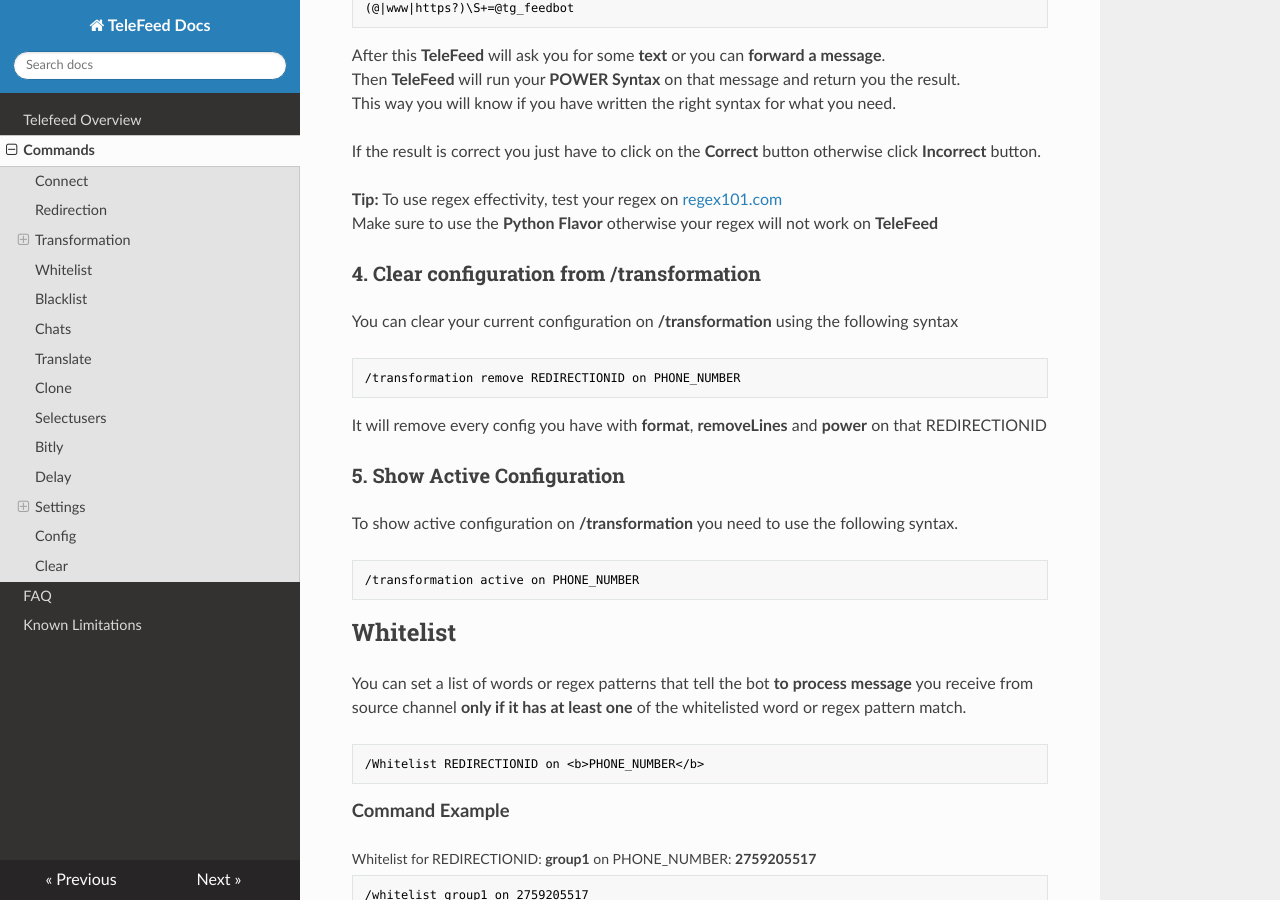
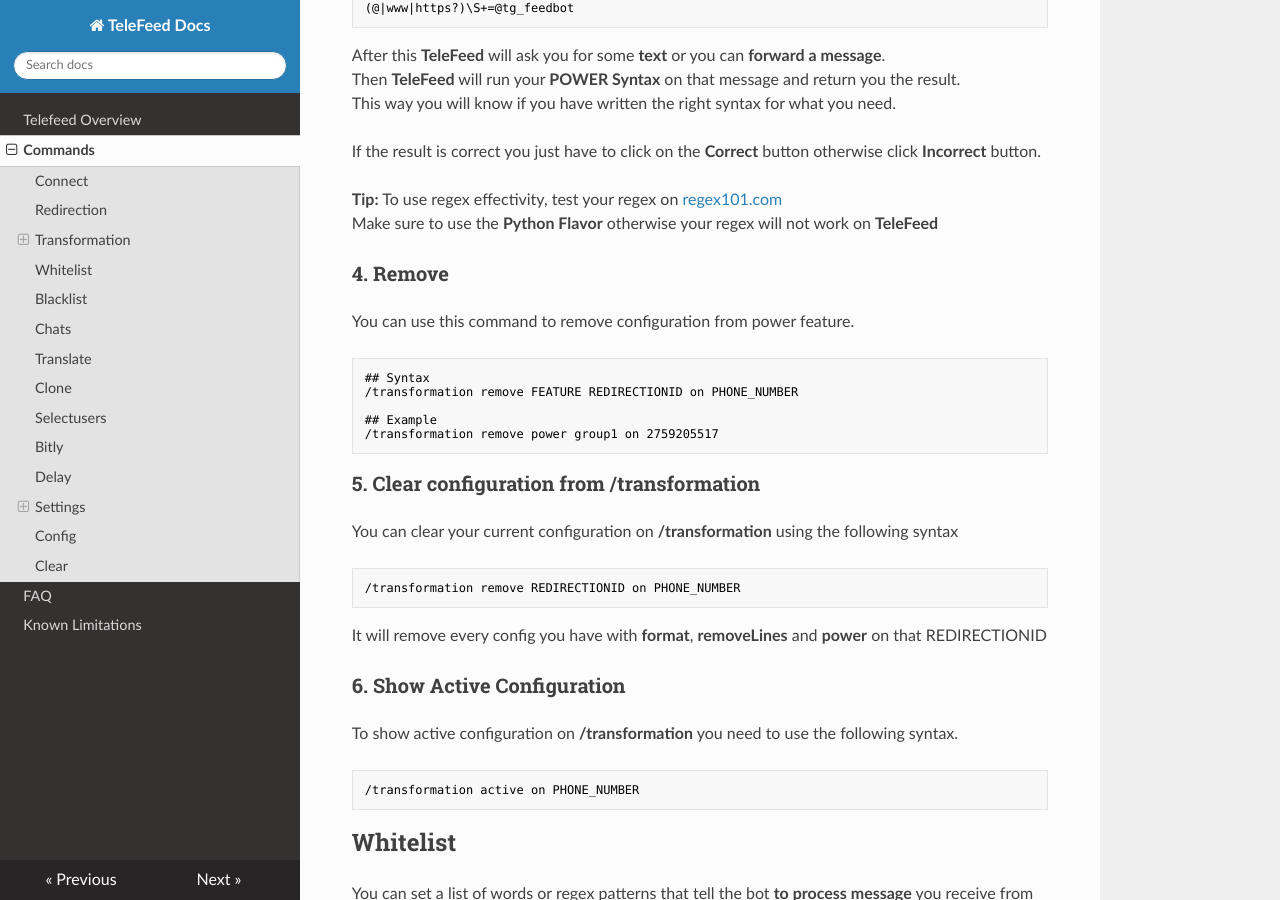
Before and after one commit to PSYR3X/telefeed_docs, an MkDocs documentation site: the page built from docs/commands.md, in a window 1280 px wide and 900 px high, scrolled down 5477 px. Built offline with MkDocs 1.6.1, drawn with Linux system fonts in a browser that asks for light colours.

Commit message:
Added remove funcionality to /tranformation power

````diff
--- a/docs/commands.md
+++ b/docs/commands.md
@@ -254,7 +254,19 @@ If the result is correct you just have to click on the <b>Correct</b> button oth
 <b>Tip:</b> To use regex effectivity, test your regex on [regex101.com](https://regex101.com)
 Make sure to use the <b>Python Flavor</b> otherwise your regex will not work on <b>TeleFeed</b>
 
-### 4. Clear configuration from /transformation
+### 4. Remove
+
+You can use this command to remove configuration from power feature.
+
+```nohighlight
+## Syntax
+/transformation remove FEATURE REDIRECTIONID on PHONE_NUMBER
+
+## Example
+/transformation remove power group1 on 2759205517
+```
+
+### 5. Clear configuration from /transformation
 
 You can clear your current configuration on <b>/transformation</b> using the following syntax
 
@@ -264,7 +276,7 @@ You can clear your current configuration on <b>/transformation</b> using the fol
 
 It will remove every config you have with <b>format</b>, <b>removeLines</b> and <b>power</b> on that REDIRECTIONID
 
-### 5. Show Active Configuration
+### 6. Show Active Configuration
 
 To show active configuration on <b>/transformation</b> you need to use the following syntax.
 ```nohighlight
````
